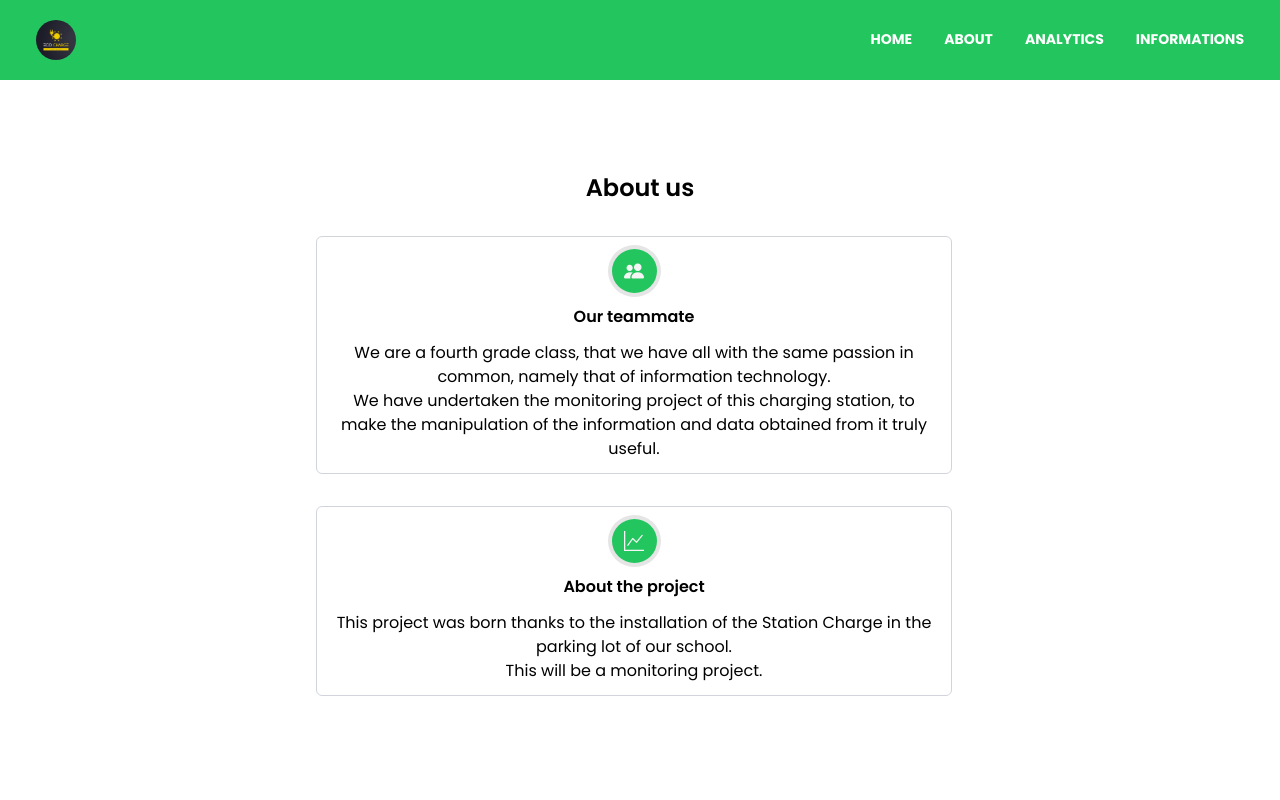
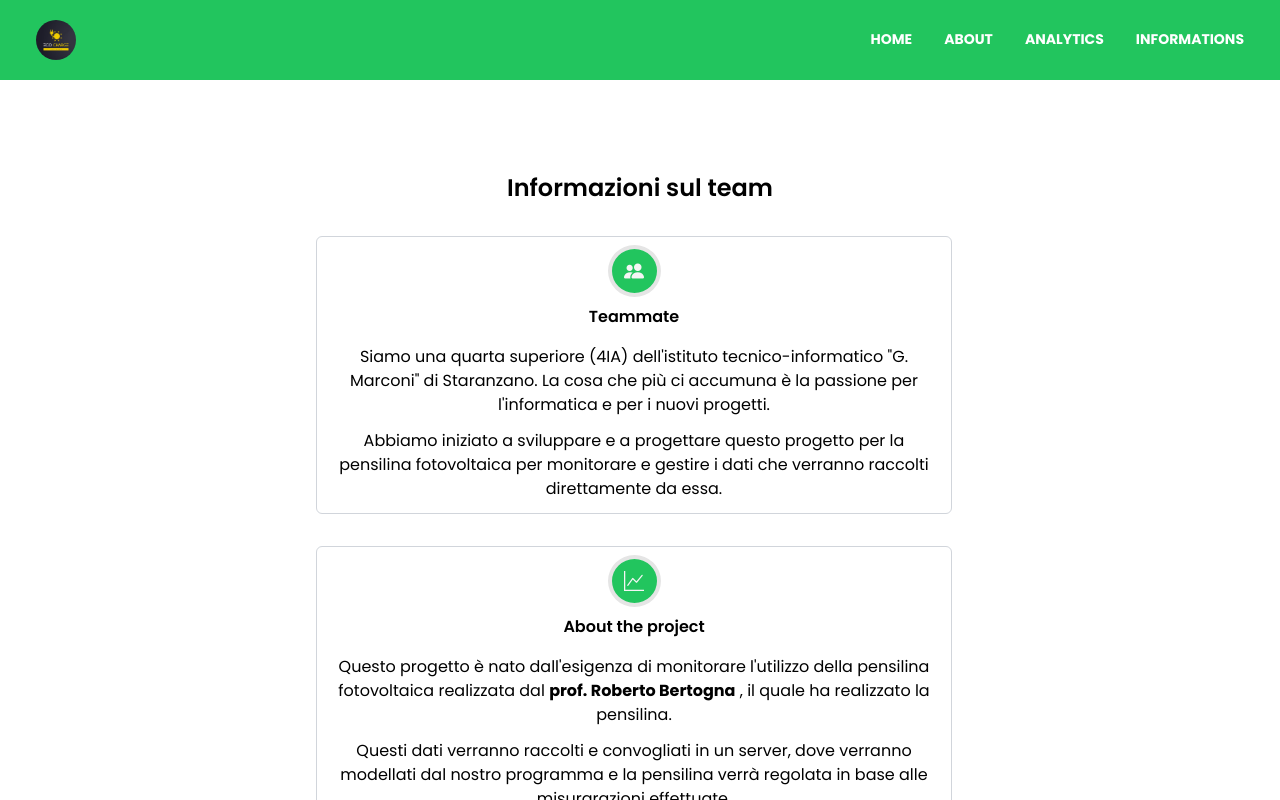
Before and after one commit to isisbem/GreenStationMonitoring, a Vue app: page /about in a window 1280 px wide. Built offline with nearby package versions, Linux system fonts and the light colour scheme.

Commit message:
Some adds. 23/3

```diff
--- a/src/views/About.vue
+++ b/src/views/About.vue
@@ -9,7 +9,7 @@ import Footer from '../components/Footer.vue'
                 <div class="flex min-h-full flex-col items-center justify-center w-full max-w-5xl mt-16 mx-auto">
                     <div class="sectionNormal">
                         <!-- title -->
-                        <h1 class="font-semibold text-2xl">About us</h1>
+                        <h1 class="font-semibold text-2xl">Informazioni sul team</h1>
                         <!-- table with all items -->
                         <div class="flex flex-wrap flex-col max-w-md lg:max-w-2xl w-full mt-4">
                             <div class="my-4 mx-3 flex flex-col sm:flex sm:flex-row">
@@ -19,18 +19,16 @@ import Footer from '../components/Footer.vue'
                                     <div class="flex flex-col p-2 my-2 tondo object-cover border-4 border-neutral-200 bg-green-500 hover:bg-green-400 transition-all">
                                         <i class="bi bi-people-fill text-xl text-neutral-100"></i>
                                     </div>
-                                    <h1 class="font-semibold">Our teammate</h1>
-                                    <div class="rounded p-3 font-normal">
-                                        <p class="font-regular">
-                                            We are a fourth grade class, that we have
-                                            all with the same passion in common, namely
-                                            that of information technology.
+                                    <h1 class="font-semibold">Teammate</h1>
+                                    <div class="rounded p-3 font-regular">
+                                        <p class="py-1">
+                                            Siamo una quarta superiore (4IA) dell'istituto tecnico-informatico
+                                            "G. Marconi" di Staranzano. La cosa che più ci accumuna è la passione
+                                            per l'informatica e per i nuovi progetti.
                                         </p>
-                                        <p class="font-regular">
-                                            We have undertaken the monitoring project of
-                                            this charging station, to make the manipulation
-                                            of the information and data obtained from it
-                                            truly useful.
+                                        <p class="pt-2">
+                                            Abbiamo iniziato a sviluppare e a progettare questo progetto per la pensilina fotovoltaica
+                                            per monitorare e gestire i dati che verranno raccolti direttamente da essa.
                                         </p>
                                     </div>
                                 </div>
@@ -43,13 +41,17 @@ import Footer from '../components/Footer.vue'
                                         <i class="bi bi-graph-up text-xl text-neutral-100"></i>
                                     </div>
                                     <h1 class="font-semibold">About the project</h1>
-                                    <div class="rounded p-3 font-normal">
-                                        <p class="font-normal">
-                                            This project was born thanks to the installation of
-                                            the Station Charge in the parking lot of our school.
+                                    <div class="rounded p-3 regular">
+                                        <p class="py-1">
+                                            Questo progetto è nato dall'esigenza di monitorare l'utilizzo
+                                            della pensilina fotovoltaica realizzata dal
+                                            <span class="font-bold"> prof. Roberto Bertogna</span>
+                                            , il quale ha realizzato la pensilina.
                                         </p>
-                                        <p class="font-normal">
-                                            This will be a monitoring project.
+                                        <p class="pt-2">
+                                            Questi dati verranno raccolti
+                                            e convogliati in un server, dove verranno modellati dal nostro programma e la pensilina verrà regolata
+                                            in base alle misurarazioni effettuate.
                                         </p>
                                     </div>
                                 </div>
@@ -60,7 +62,7 @@ import Footer from '../components/Footer.vue'
                     </div>
                     <!-- second section -->
                     <div class="mt-14 md:mt-24">
-                        <h1 class="font-semibold text-2xl">Why this project?</h1>
+                        <h1 class="font-semibold text-2xl">Perché questo progetto?</h1>
                     </div>
                     <div class="sectionNormal2">
                         <div class="flex flex-col sm:flex-row gap-2 max-h-full mt-4 mb-24">
@@ -71,14 +73,14 @@ import Footer from '../components/Footer.vue'
                                     <img src="/green-economy.png" class="w-10 h-10 object-cover" alt="">
                                 </div>
                                 <h1 class="font-medium my-2 text-md break-words">
-                                    Save cash
+                                    Risparmio di soldi
                                 </h1>
                                 <p class="font-normal text-sm">
-                                    public education is a very important thing for citizens,
-                                    and it is precisely for this reason that the school in
-                                    particular tries to help people by providing means to
-                                    facilitate travel, amortize all costs and make access
-                                    to school accessible to everyone.
+                                    L'istruzione pubblica è una cosa molto importante per i cittadini,
+                                    ed è proprio per questo che la scuola di
+                                    particolare cerca di aiutare le persone fornendo i mezzi per
+                                    facilitare il viaggio, ammortizzare tutti i costi e rendere l'accesso
+                                    scuola accessibile a tutti.
                                 </p>
                             </div>
                             <div class="card hover:transition-shadow hover:shadow-xl mx-4 min-h-full my-2 m-w-3xl border border-gray-200 rounded-lg py-6 px-4">
@@ -87,13 +89,13 @@ import Footer from '../components/Footer.vue'
                                     <img src="/paper.png" class="w-10 h-10 object-cover" alt="">
                                 </div>
                                 <h1 class="font-medium my-2 text-md break-words">
-                                    Precise analyses
+                                    Un'analisi precisa
                                 </h1>
                                 <p class="font-normal text-sm">
-                                    thanks to our analyses, you will be able to save
-                                    electricity and save as much as possible. The management
-                                    service will be more fluid, immediate and within everyone's
-                                    reach, thanks to the user-friendly interface of the software.
+                                    grazie alle nostre analisi potrai risparmiare
+                                    elettricità e risparmiare il più possibile. L'amministrazione
+                                    il servizio sarà più fluido, immediato e alla portata di tutti
+                                    portata, grazie all'interfaccia user-friendly del software.
                                 </p>
                             </div>
                             <div class="card hover:transition-shadow hover:shadow-xl mx-4 min-h-full my-2 m-w-3xl border border-gray-200 rounded-lg py-6 px-4">
@@ -102,13 +104,13 @@ import Footer from '../components/Footer.vue'
                                     <img src="/planet-earth.png" class="w-10 h-10 object-cover" alt="">
                                 </div>
                                 <h1 class="font-medium my-2 text-md break-words">
-                                    Saving the world
+                                    Salvare l'ambiente
                                 </h1>
                                 <p class="font-normal text-sm">
-                                    Sustainable development and the use of electric vehicles for daily
-                                    mobility is now becoming a practice adopted by everyone around the world,
-                                    and is always evolving. For this reason, thanks to the charging station
-                                    and our monitoring, travel on electric vehicles will be encouraged.
+                                    Lo sviluppo sostenibile e l'uso di veicoli elettrici per tutti i giorni
+                                    la mobilità sta diventando una pratica adottata da tutti in tutto il mondo,
+                                    ed è sempre in evoluzione. Per questo, grazie alla stazione di ricarica
+                                    e il nostro monitoraggio, saranno incoraggiati i viaggi su veicoli elettrici.
                                 </p>
                             </div>
                         </div>
--- a/src/views/Analytics.vue
+++ b/src/views/Analytics.vue
@@ -7,10 +7,10 @@ import Footer from '../components/Footer.vue'
         <div class="Analytics m-auto">
             <div class="h-4/5 container w-full max-w-4xl mx-auto mt-4 flex flex-col justify-center items-center text-black">
                 <h1 class="font-semibold text-2xl mt-16">
-                    Analytics
+                    Analisi
                 </h1>
                 <p class="font-light mt-5">
-                    ...we are loading some dates from the server...
+                    ...Siamo in attesa di ricevere informazioni dal server...
                 </p>
                 <p class="font-semibold mt-3 underline">
                     coming soon!
--- a/src/views/Home.vue
+++ b/src/views/Home.vue
@@ -23,14 +23,14 @@ import Footer from '../components/Footer.vue'
                                     focus:bg-green-700 focus:shadow-lg focus:outline-none
                                     focus:ring-0 active:bg-green-800 active:shadow-lg transition
                                     duration-150 ease-in-out" to="/Analytics" role="button">
-                            Analytics
+                            Analisi
                         </RouterLink>
                         <RouterLink class="inline-block px-7 py-3 bg-transparent
                                     text-green-600 font-medium text-sm leading-snug uppercase
                                     rounded hover:text-green-700 hover:bg-gray-100
                                     focus:bg-gray-100 focus:outline-none focus:ring-0
                                     active:bg-gray-200 transition duration-150 ease-in-out" to="/About" role="button">
-                            About us
+                            Su di noi
                         </RouterLink>
                     </div>
                 </div>
```
Also changed, not shown: src/views/Informations.vue (+37 -15 lines).
